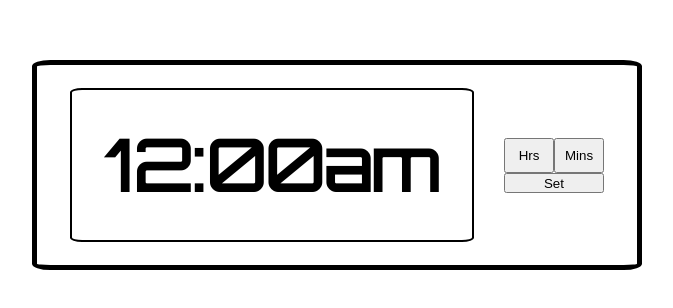
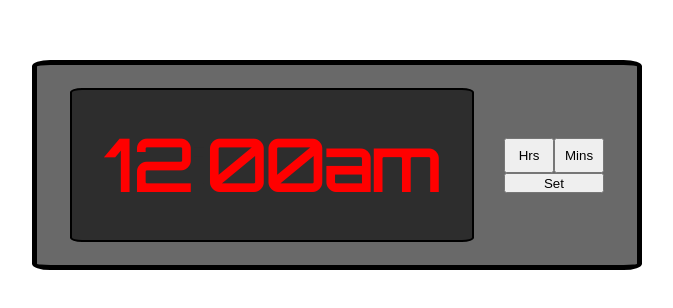
Before and after one commit to JameyMcAuliffe/clock-react, a React (Create React App) app in the folder clock/: page / in a window 1280 px wide. Shown: the part 140-448 px from the top of the page, without its empty margins (303-976 px from the left). Built offline with nearby package versions, Linux system fonts and the light colour scheme.

Commit message:
styling, colon now blinks when time isn't set

```diff
--- a/clock/src/App.css
+++ b/clock/src/App.css
@@ -12,6 +12,7 @@
   margin-top: 200px;
   justify-content: center;
   align-items: center;
+  background-color: dimgrey;
 }
 
 .display {
@@ -24,6 +25,8 @@
   align-items: center;
   font-family: 'Orbitron', sans-serif;
   font-size: 35px;
+  color: red;
+  background-color: #2d2d2d;
 }
 
 .buttons-div {
--- a/clock/src/components/clock.js
+++ b/clock/src/components/clock.js
@@ -10,10 +10,32 @@ export class Clock extends Component {
 			hours: 12,
 			mins1: 0,
 			mins2: 0,
-			orientation: 'am'
+			orientation: 'am',
+			set: false,
+			timer: null,
+			colon: ':',
+			colonColor: {color: 'red'}
 		}
 		this.setTime = this.setTime.bind(this)
+		this.clockNotSet = this.clockNotSet.bind(this)
 	}
+
+	clockNotSet() {
+		if(this.state.set === false) {
+			if(this.state.colonColor.color === 'red') {
+				this.setState({
+					colonColor: {color: '#2d2d2d'}
+				})
+			}
+			else{
+				this.setState({
+					colonColor: {color: 'red'}
+				})
+			}
+		}
+	}
+
+
 
 	setTime(button) {
 		if (button === 'hrs' && this.state.hours < 11) {
@@ -57,14 +79,14 @@ export class Clock extends Component {
 				})
 			}
 		}
-
 	}
 
 
 	render() {
+		setTimeout(this.clockNotSet, 1000)
 		return (
 			<div className="clock">
-				<Display mins1={this.state.mins1} mins2={this.state.mins2} hours={this.state.hours} orientation={this.state.orientation}/>
+				<Display mins1={this.state.mins1} mins2={this.state.mins2} hours={this.state.hours} orientation={this.state.orientation} colon={this.state.colon} colonColor={this.state.colonColor}/>
 				<Buttons onClick={this.setTime}/>
 			</div>
 		)
--- a/clock/src/components/display.js
+++ b/clock/src/components/display.js
@@ -10,7 +10,7 @@ export class Display extends Component {
 		return (
 			<div className="display">
 				<h1 className="hours">{this.props.hours}</h1>
-				<h1 className="colon">:</h1>
+				<h1 className="colon" style={this.props.colonColor}>{this.props.colon}</h1>
 				<h1 className="minutes1">{this.props.mins1}</h1>
 				<h1 className="minutes2">{this.props.mins2}</h1>
 				<h1 className="orientation">{this.props.orientation}</h1>
```
